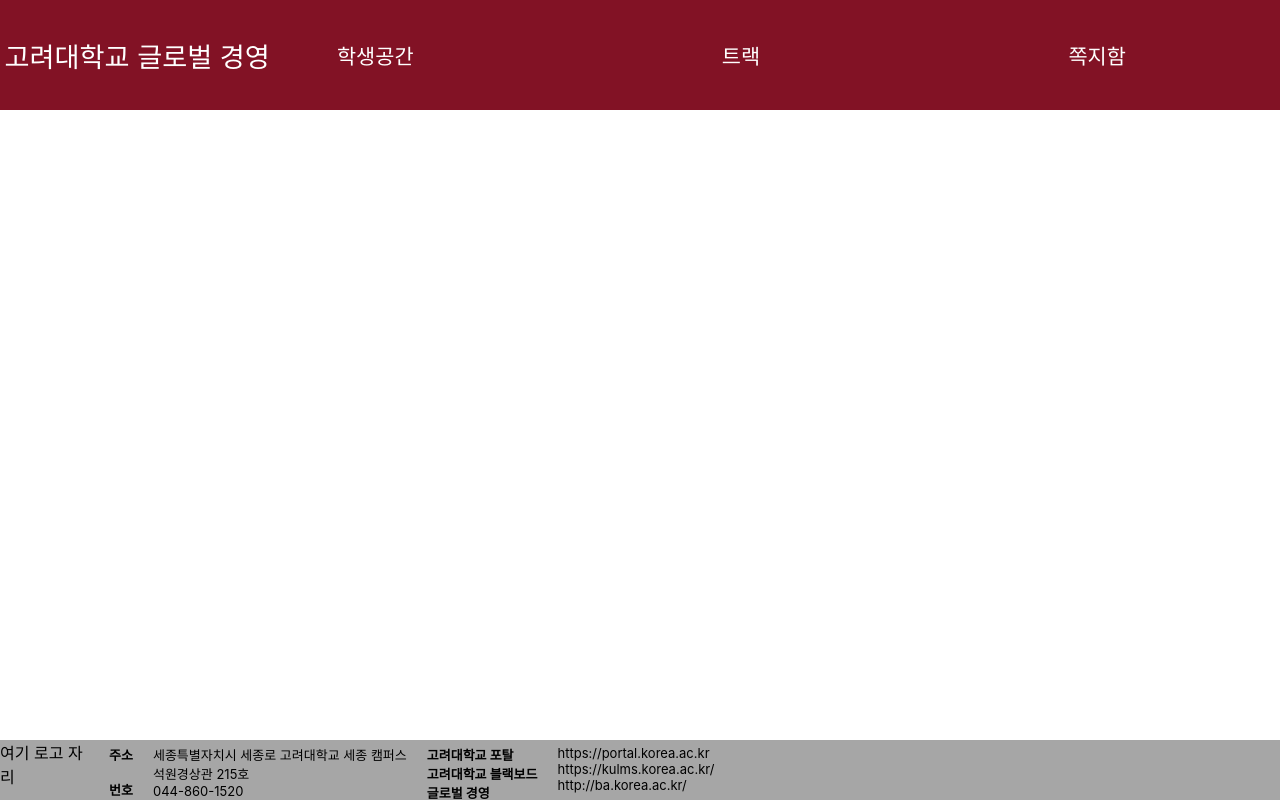
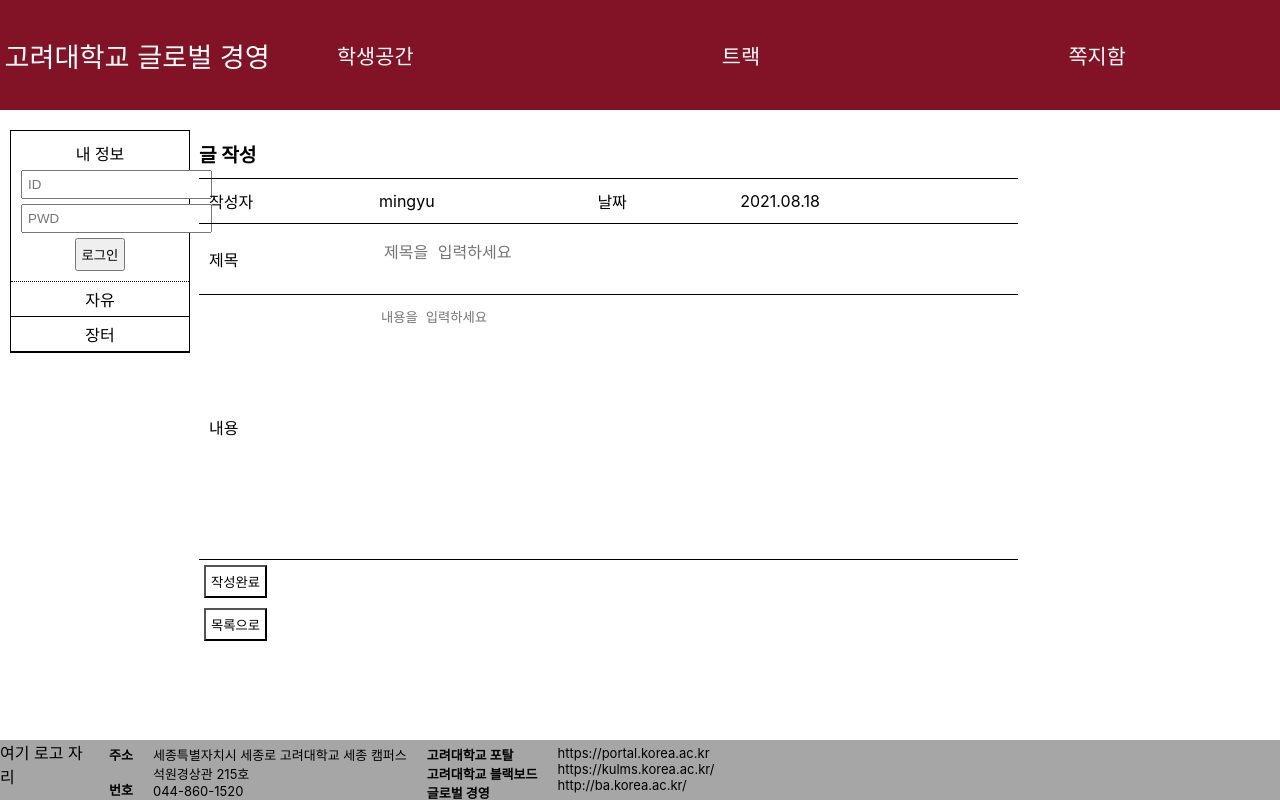
Before and after one commit to augusstt06/korea_global_admin, a Next.js app in the folder frontend/: page /r/p in a window 1280 px wide. Built offline with nearby package versions, Linux system fonts and the light colour scheme.

Commit message:
fix : Fix Room Component Structure ('/r/p')

```diff
--- a/frontend/component/Header.js
+++ b/frontend/component/Header.js
@@ -23,7 +23,6 @@
         {name : '트랙', url : '/track', query : {pages : 'accounting'}},
         {name : '쪽지함', url : '/dm'}
     ]);
-    console.log(pageUrl[0].map(data=>console.log(data.name)));
 
     return (
         <div className={styles.header}>
@@ -43,7 +42,6 @@
                 <nav className={styles.menu_click} click={click ? 0 : 1}>
                     {pageUrl[0].map(data => (
                         <div key={data.name}>
-                            {/*<Link href={{pathname : data.url, query : {pages :data.query}}}>*/}
                             <Link href = {{pathname : data.url , query : data.query}}>
                                 <a>{data.name}</a>
                             </Link>
--- a/frontend/pages/r/p.js
+++ b/frontend/pages/r/p.js
@@ -8,6 +8,7 @@
     // Basic Section
     const router = useRouter();
     const query = router.query;
+    console.log(router)
     // 나중에 로그인 정보로 바꾸기
     const virtualName = 'mingyu'
 
@@ -20,11 +21,100 @@
         theadDay : '날짜'
     });
     const [sideInfo] = useState([
-        {id : 1, link : `/r/free`, text : '자유'},
-        {id : 2, link : `/r/market`, text : '장터'},
+        {id : 1, link : '/r', text : '자유', query : 'free'},
+        {id : 2, link : '/r', text : '장터', query : 'market'},
     ]);
+
+    const [title, setTitle] = useState('');
+    const [content, setContent] = useState((''));
+
+    const typingTitle = (e) => {
+        setTitle(e.target.value);
+    };
+    const typingContent = (e) => {
+        setContent(e.target.value);
+    };
+    const removeSpace = (string) => {
+        const word = string.replace(/ /g, "");
+        return word.length;
+    };
+    // API Request Section ( POST )
+
+    const postApi = () => {
+        console.log('Now Posting...');
+        axios.post(`http://127.0.0.1:8000/r/p?author=${virtualName}&category_id=${query.pages}`, {
+            "title": title.trim(),
+            "text" : content.trim()
+        }).then(r => console.log(r));
+        axios.post(`http://127.0.0.1:8000/r/p?author=${virtualName}&category_id=${query.pages}`, {
+            "title": title.trim(),
+            "text" : content.trim()
+        }).then(r => console.log(r));
+         console.log('Posting Complete!');
+    };
+
+    const clickPost = () => {
+        if(removeSpace(title) !== 0 && removeSpace(content) !== 0) {
+            postApi();
+            alert('작성이 완료되었습니다!');
+            router.push(`/r?pages=${query.pages}`)
+                .then(r => console.log(r));
+        } else {
+            alert('제목 또는 내용을 입력해주세요.');
+        }
+    };
     return (
-        <div></div>
+        <div className='main'>
+            <div className='component'>
+                <Side items = {[
+                    {id : sideInfo[0].id, link : sideInfo[0].link, text : sideInfo[0].text, query : sideInfo[0].query},
+                    {id : sideInfo[1].id, link : sideInfo[1].link, text : sideInfo[1].text, query : sideInfo[0].query},
+                ]} title = {pageInfo.sideTitle} />
+            </div>
+            <div className='content'>
+                <div className='pageTitle'>
+                    <a>{pageInfo.pageTitle}</a>
+                </div>
+                <table className='postingTable'>
+                    <tbody>
+                        <tr>
+                            <td>{pageInfo.theadAuthor}</td>
+                            <td>{virtualName}</td>
+                            <td>{pageInfo.theadDay}</td>
+                            <td>2021.08.18</td>
+                        </tr>
+                        <tr>
+                            <td>{pageInfo.theadTitle}</td>
+                            <td colSpan='3'>
+                                <textarea className='titleText'
+                                          placeholder='제목을 입력하세요'
+                                          onChange={typingTitle}/>
+                            </td>
+                        </tr>
+                        <tr>
+                            <td>{pageInfo.theadBody}</td>
+                            <td colSpan='3'>
+                                <textarea className='bodyText'
+                                          placeholder='내용을 입력하세요'
+                                          onChange={typingContent}/>
+                            </td>
+                        </tr>
+                    </tbody>
+                </table>
+                <div className='btnContainer'>
+                        <button onClick={clickPost}>
+                            <a>작성완료</a>
+                        </button>
+                    </div>
+                <div className='btnContainer'>
+                    <button>
+                        <Link href ={{pathname : `/r?pages=${query.pages}`}}>
+                            <a>목록으로</a>
+                        </Link>
+                    </button>
+                </div>
+            </div>
+        </div>
     )
 };
 export default RoomPosting;
```
